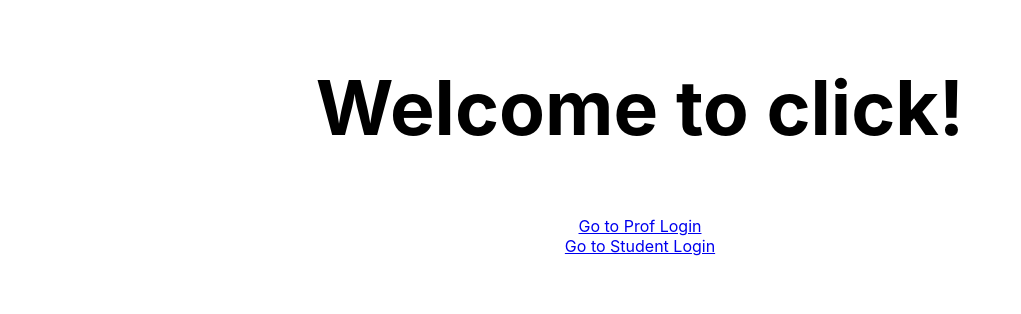
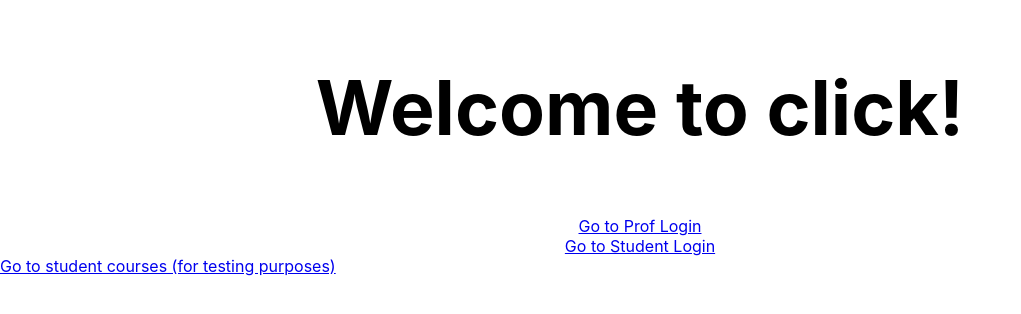
Before and after one commit to milesswu/inclusiveclick, a React (Create React App) app: page / in a window 1280 px wide. Shown: the top 314 px of the page, without its empty margins (0-1021 px from the left). Built offline with nearby package versions, Linux system fonts and the light colour scheme.

Commit message:
testing courses

```diff
--- a/src/FrontPage.js
+++ b/src/FrontPage.js
@@ -18,6 +18,7 @@ class FrontPage extends React.Component {
                 <div className="FrontPage-Stud">
                     <Link to='/student-login'>Go to Student Login</Link>
                 </div>
+                <Link to='/courses'>Go to student courses (for testing purposes)</Link>
             </div>
         );
     }
--- a/src/Routes.js
+++ b/src/Routes.js
@@ -4,6 +4,7 @@ import FrontPage from './FrontPage';
 import ProfLogin from './ProfLogin';
 import StudentLogin from './StudentLogin';
 import StudentRegister from './StudentRegister';
+import StudentCourses from './StudentCourses';
 
 class Routes extends React.Component {
     render() {
@@ -13,7 +14,7 @@ class Routes extends React.Component {
                 <Route path='/prof-login' component={ProfLogin}/>
                 <Route path='/student-login' component={StudentLogin}/>
                 <Route path='/student-register' component={StudentRegister}/>
-
+                <Route path='/courses' component={StudentCourses}/>
             </Switch>
         );
     }
```
